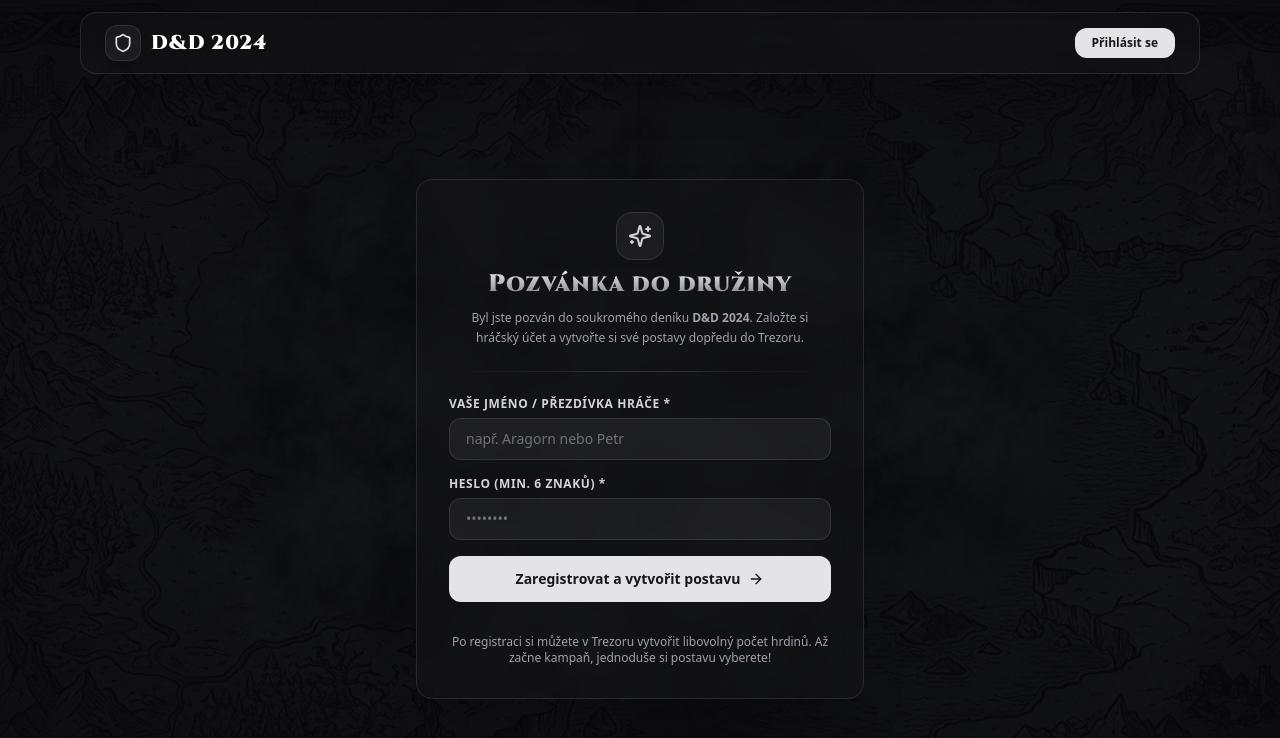
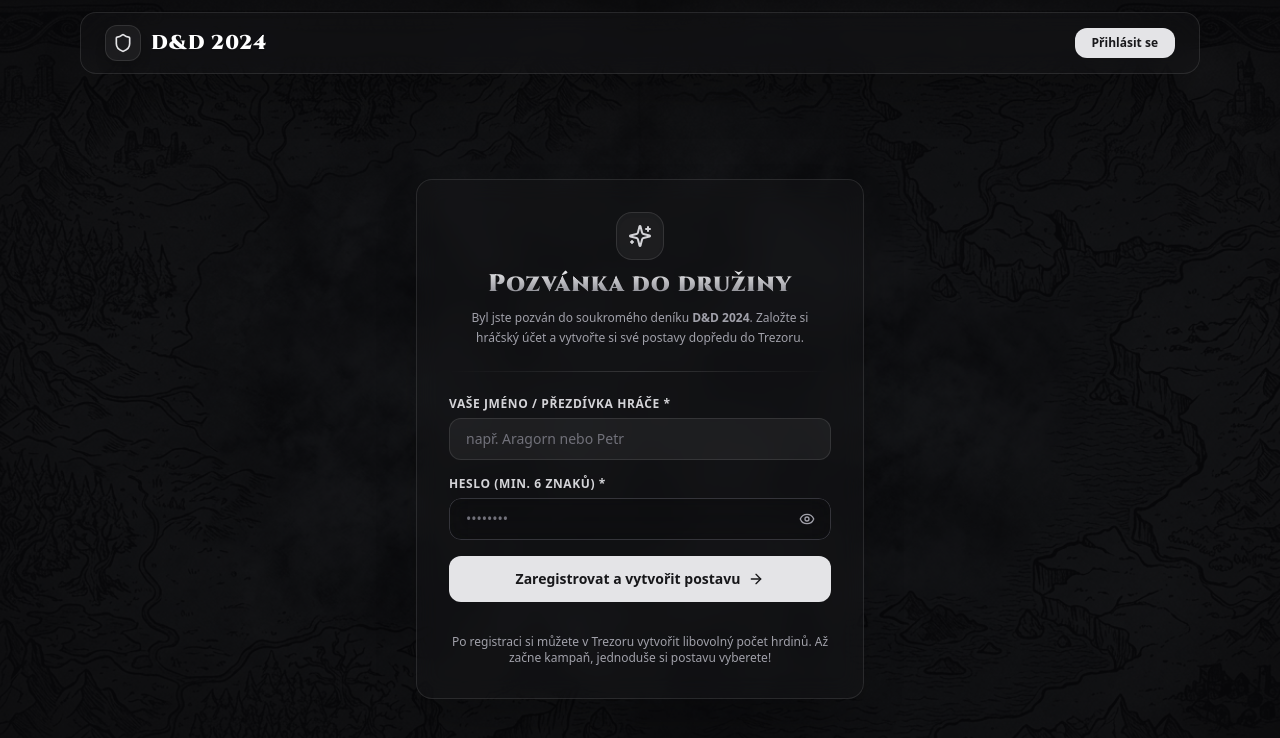
Before and after one commit to Revis-1/dnd-companion, a Next.js app: page /invite/1 in a window 1280 px wide. Shown: the top 738 px of the page. Built offline with nearby package versions, Linux system fonts and the light colour scheme; no server answers.

Commit message:
feat(ui): add MagicPasswordInput with dust reveal sweep and instant hide

```diff
--- a/src/app/invite/[code]/page.tsx
+++ b/src/app/invite/[code]/page.tsx
@@ -4,6 +4,7 @@ import { useState, useEffect } from 'react';
 import { useParams, useRouter } from 'next/navigation';
 import { supabase, usernameToEmail } from '@/lib/supabase/client';
 import { Sparkles, ArrowRight, AlertCircle, UserCheck } from 'lucide-react';
+import MagicPasswordInput from '@/components/MagicPasswordInput';
 
 export default function AppInvitePage() {
   const { code } = useParams();
@@ -129,14 +130,12 @@ export default function AppInvitePage() {
           <label className="block text-xs font-semibold text-zinc-300 uppercase tracking-wider mb-1.5">
             Heslo (min. 6 znaků) *
           </label>
-          <input
-            type="password"
+          <MagicPasswordInput
             required
             minLength={6}
             value={password}
             onChange={(e) => setPassword(e.target.value)}
             placeholder="••••••••"
-            className="w-full bg-white/5 border border-white/10 rounded-xl px-4 py-2.5 text-sm text-zinc-100 placeholder-zinc-500 focus:outline-none focus:border-white/30 transition-colors"
           />
         </div>
 
--- a/src/app/login/page.tsx
+++ b/src/app/login/page.tsx
@@ -4,6 +4,7 @@ import { useState, Suspense } from 'react';
 import { supabase, usernameToEmail } from '@/lib/supabase/client';
 import { useRouter, useSearchParams } from 'next/navigation';
 import { Lock, AlertCircle, KeyRound } from 'lucide-react';
+import MagicPasswordInput from '@/components/MagicPasswordInput';
 
 function LoginForm() {
   const router = useRouter();
@@ -91,13 +92,11 @@ function LoginForm() {
           <label className="block text-xs font-semibold text-zinc-300 uppercase tracking-wider mb-1.5">
             Heslo
           </label>
-          <input
-            type="password"
+          <MagicPasswordInput
             required
             value={password}
             onChange={(e) => setPassword(e.target.value)}
             placeholder="••••••••"
-            className="w-full bg-white/5 border border-white/10 rounded-xl px-4 py-2.5 text-sm text-zinc-100 placeholder-zinc-500 focus:outline-none focus:border-white/30 transition-colors"
           />
         </div>
 
--- /dev/null
+++ b/src/components/MagicPasswordInput.tsx
@@ -0,0 +1,87 @@
+'use client';
+
+import React, { useState, useRef, useEffect } from 'react';
+import { Eye, EyeOff } from 'lucide-react';
+
+interface MagicPasswordInputProps
+  extends Omit<React.InputHTMLAttributes<HTMLInputElement>, 'type'> {
+  className?: string;
+}
+
+export default function MagicPasswordInput({
+  className = '',
+  ...props
+}: MagicPasswordInputProps) {
+  const [showPassword, setShowPassword] = useState(false);
+  const [isAnimating, setIsAnimating] = useState(false);
+
+  const revealTimerRef = useRef<NodeJS.Timeout | null>(null);
+  const endTimerRef = useRef<NodeJS.Timeout | null>(null);
+
+  const clearTimers = () => {
+    if (revealTimerRef.current) clearTimeout(revealTimerRef.current);
+    if (endTimerRef.current) clearTimeout(endTimerRef.current);
+  };
+
+  useEffect(() => {
+    return () => clearTimers();
+  }, []);
+
+  const handleToggle = () => {
+    clearTimers();
+
+    if (showPassword) {
+      // Asymetrická interakce: OKAMŽITÉ skrytí zpět na tečky bez jakékoliv animace
+      setIsAnimating(false);
+      setShowPassword(false);
+    } else {
+      // Efekt odhalení: spustí přejezd magického prachu/záře zleva doprava
+      setIsAnimating(true);
+
+      // Uprostřed přejezdu prachu (160ms) se odhalí text hesla
+      revealTimerRef.current = setTimeout(() => {
+        setShowPassword(true);
+      }, 160);
+
+      // Po dokončení přejezdu (450ms) se animace ukončí a vrátí na start
+      endTimerRef.current = setTimeout(() => {
+        setIsAnimating(false);
+      }, 450);
+    }
+  };
+
+  return (
+    <div className="relative w-full overflow-hidden rounded-xl">
+      <input
+        {...props}
+        type={showPassword ? 'text' : 'password'}
+        className={`w-full bg-black/20 backdrop-blur-md border border-zinc-700/80 rounded-xl px-4 py-2.5 pr-11 text-sm text-zinc-100 placeholder-zinc-500 focus:outline-none focus:border-zinc-400 transition-colors ${className}`}
+      />
+
+      {/* Magický prach / záře přejíždějící zleva doprava pouze při odhalení */}
+      <div
+        aria-hidden="true"
+        className={`pointer-events-none absolute inset-y-0 left-0 w-1/2 bg-gradient-to-r from-transparent via-zinc-200/75 to-transparent blur-[2px] transform-gpu ${
+          isAnimating
+            ? 'translate-x-[300%] opacity-100 transition-transform duration-[450ms] ease-out'
+            : '-translate-x-full opacity-0 transition-none'
+        }`}
+      />
+
+      {/* Tlačítko s ikonou oka napravo uvnitř inputu */}
+      <button
+        type="button"
+        onClick={handleToggle}
+        tabIndex={-1}
+        aria-label={showPassword ? 'Skrýt heslo' : 'Zobrazit heslo'}
+        className="absolute right-3 top-1/2 -translate-y-1/2 p-1 rounded-lg text-zinc-400 hover:text-zinc-100 hover:bg-white/5 transition-colors z-10"
+      >
+        {showPassword ? (
+          <EyeOff className="w-4 h-4" />
+        ) : (
+          <Eye className="w-4 h-4" />
+        )}
+      </button>
+    </div>
+  );
+}
```
